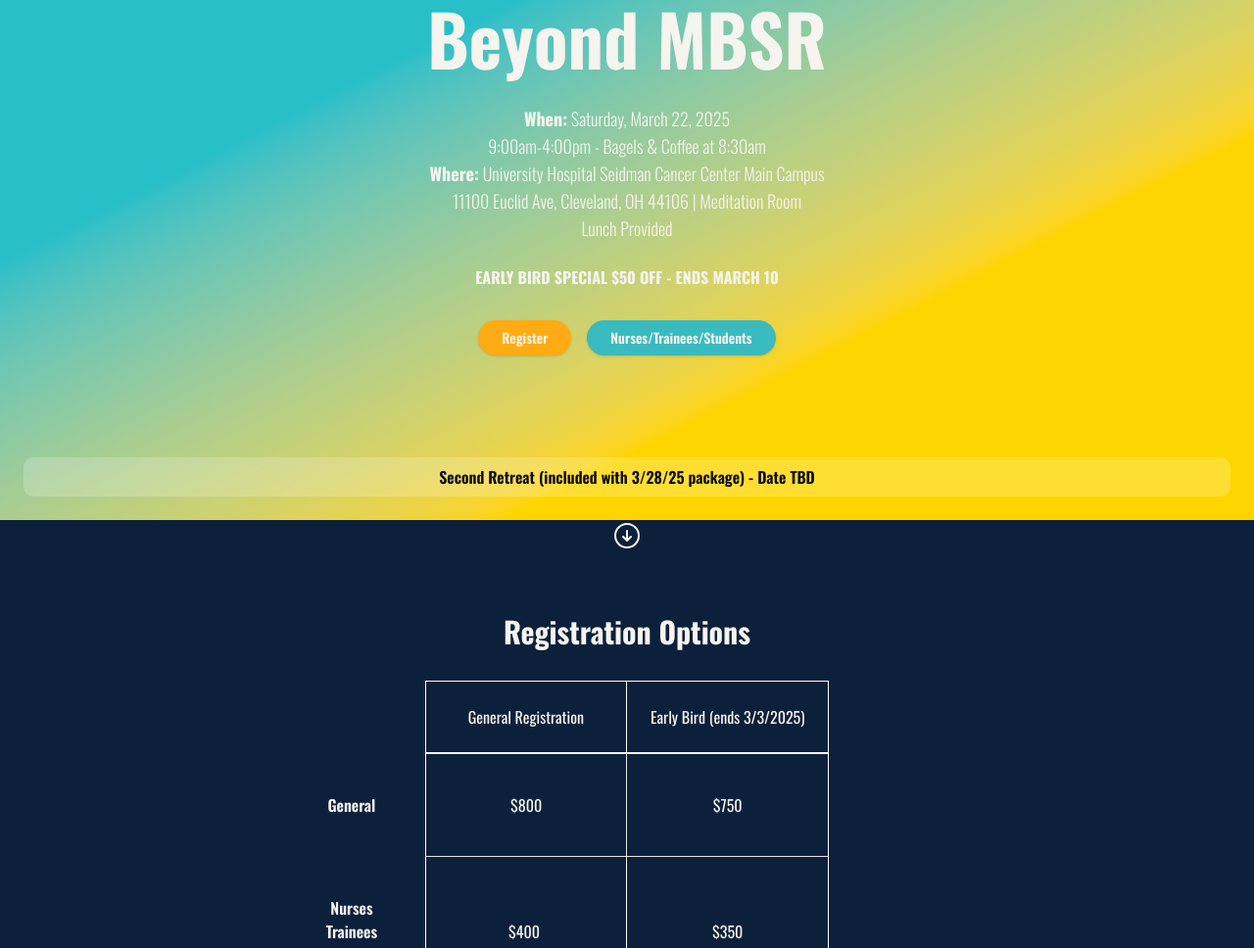
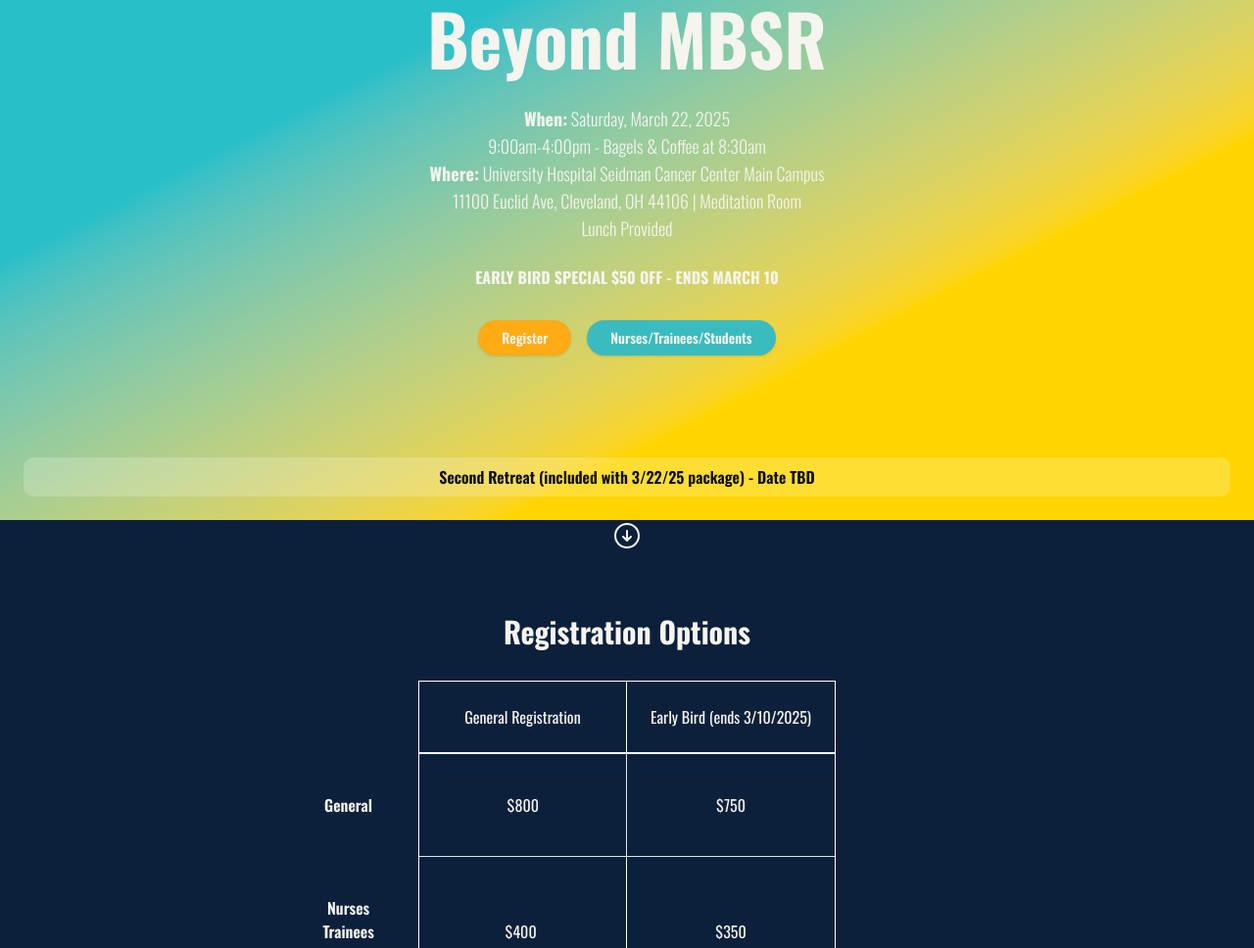
Before and after one commit to mweitzen/ohio-awareness, a website built with Vite: page index.html in a window 1280 px wide. Shown: the part 205-1173 px from the top of the page at 98% size. Built offline with nearby package versions, Linux system fonts and the light colour scheme.

Commit message:
Adjust dates in display

```diff
--- a/index.html
+++ b/index.html
@@ -104,7 +104,7 @@
           <span class="sm:hidden">
             <br />
           </span>
-          <span> (included with 3/28/25 package) </span>
+          <span> (included with 3/22/25 package) </span>
           <span class="hidden sm:inline-block"> - </span>
           <span class="sm:hidden">
             <br />
@@ -143,7 +143,7 @@
               class="grid grid-cols-2 border border-white place-items-center *:p-6 divide-white divide-x *:w-full *:text-center"
             >
               <p>General Registration</p>
-              <p>Early Bird (ends 3/3/2025)</p>
+              <p>Early Bird (ends 3/10/2025)</p>
             </div>
             <div
               class="relative grid grid-cols-2 border border-white place-items-center *:px-6 *:py-10 *:w-full *:text-center"
```
